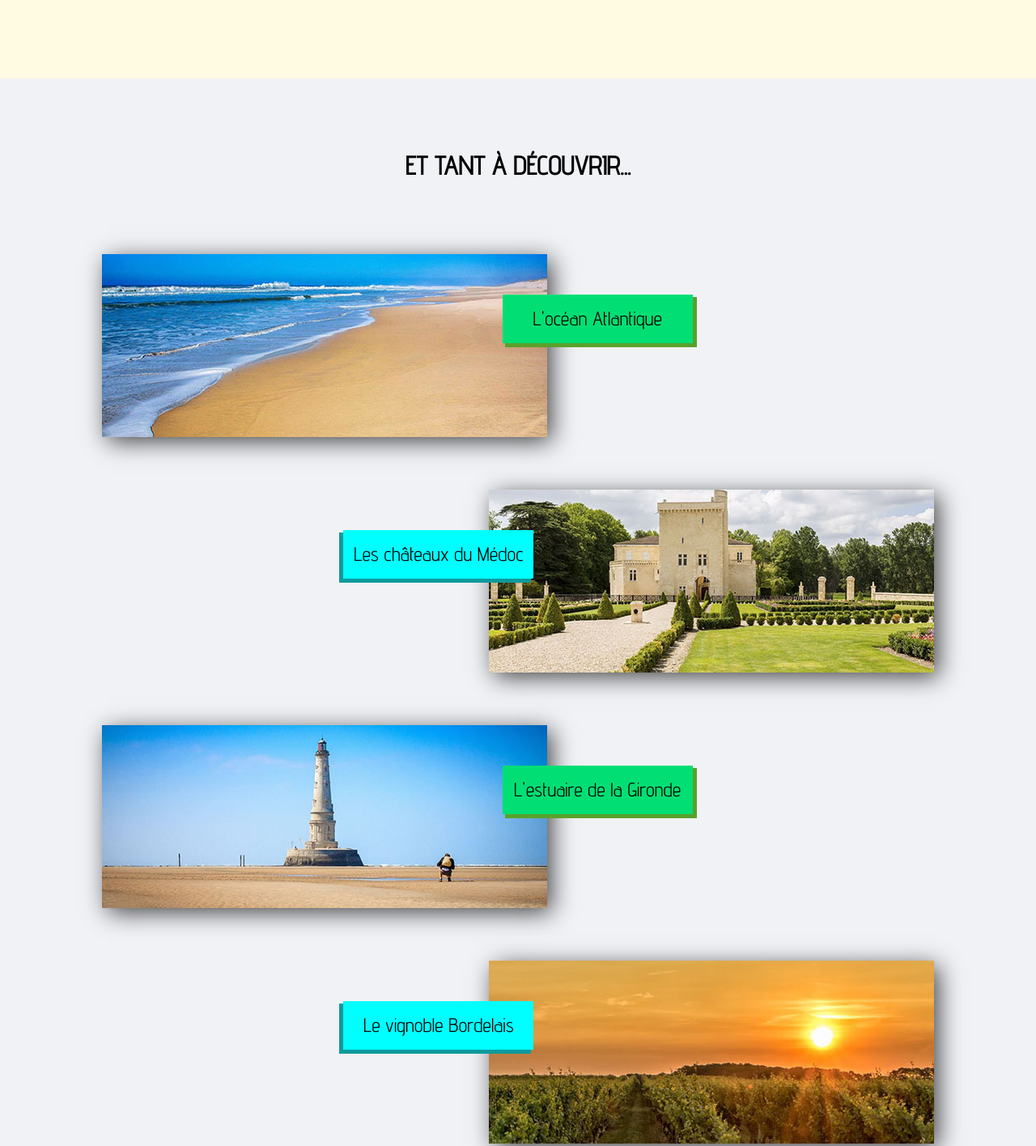
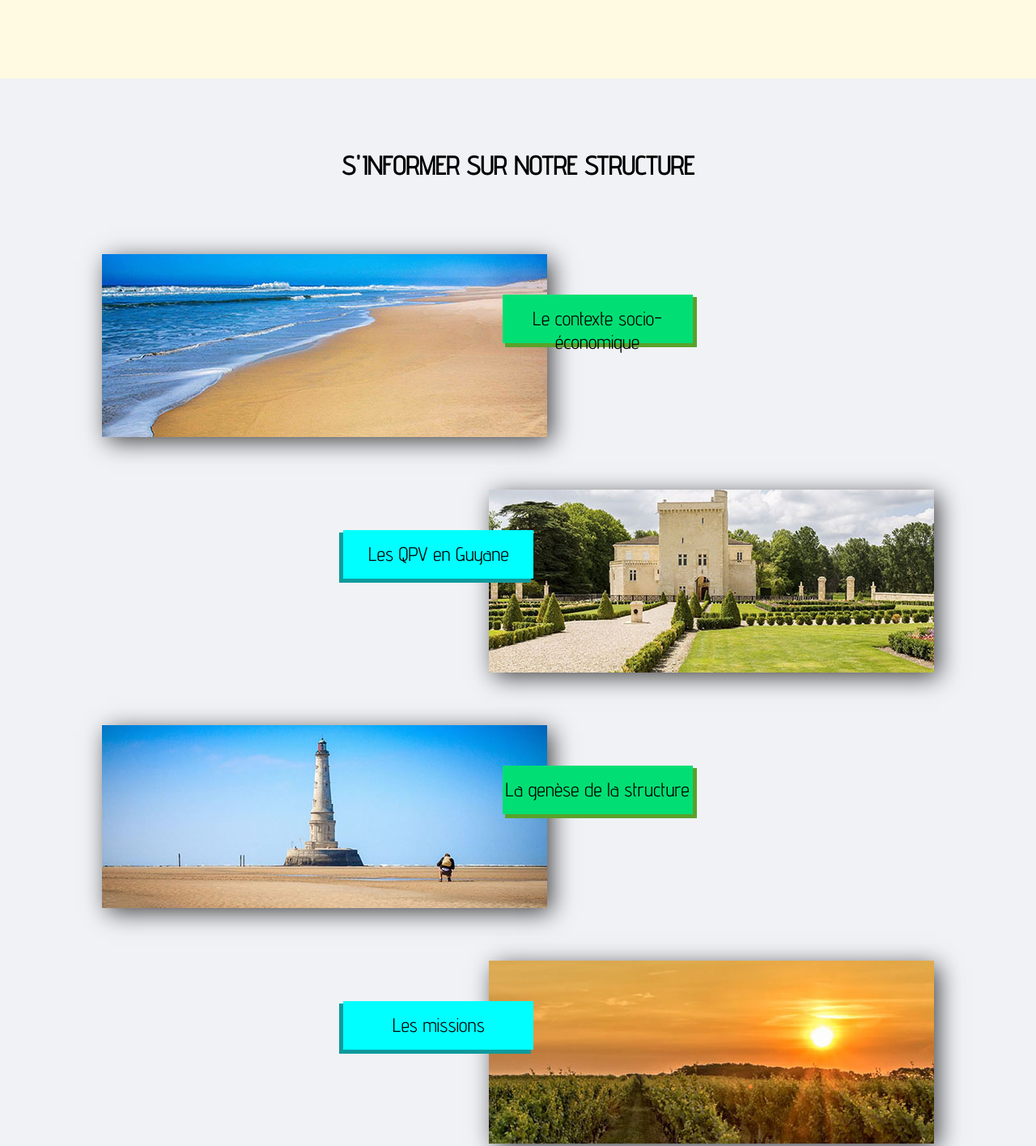
Before and after one commit to TotoLeRigolo157/totolerigolo157.github.io, a plain HTML site: page index.html in a window 1280 px wide. Shown: the part 1520-2936 px from the top of the page at 81% size. Drawn offline with Linux system fonts and the light colour scheme.

Commit message:
Add files via upload

```diff
--- a/index.html
+++ b/index.html
@@ -51,12 +51,12 @@
 		</section>
 
 		<section id="tourisme">
-			<h2>Et tant à découvrir...</h2>
+			<h2>S'informer sur notre structure</h2>
 			<ul>
-				<li id="ocean"><p>L'océan Atlantique</p></li>
-				<li id="chateau"><p>Les châteaux du Médoc</p></li>
-				<li id="phare"><p>L'estuaire de la Gironde</p></li>
-				<li id="vignoble"><p>Le vignoble Bordelais</p></li>
+				<li id="ocean"><p>Le contexte socio-économique</p></li>
+				<li id="chateau"><p>Les QPV en Guyane</p></li>
+				<li id="phare"><p>La genèse de la structure</p></li>
+				<li id="vignoble"><p>Les missions</p></li>
 			</ul>
 		</section>
 
```
